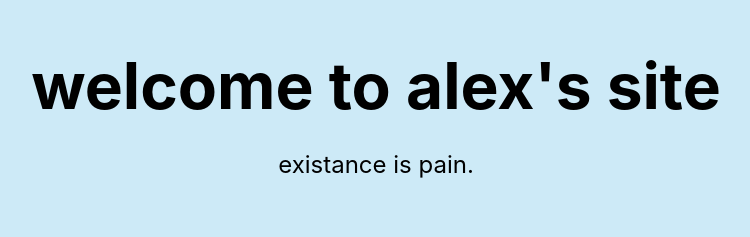
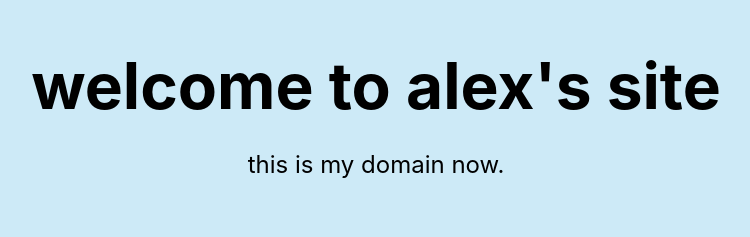
Before and after one commit to alex-clements/my-app, a Next.js app: page / in a window 1280 px wide. Shown: the part 198-435 px from the top of the page, without its empty margins (264-1014 px from the left). Built offline with nearby package versions, Linux system fonts and the light colour scheme.

Commit message:
change reverted.

```diff
--- a/pages/index.js
+++ b/pages/index.js
@@ -15,7 +15,7 @@ export default function Home() {
         </h1>
 
         <p className={styles.description}>
-          existance is pain.
+          this is my domain now.
         </p>
 
         <div className={styles.grid}>
```
